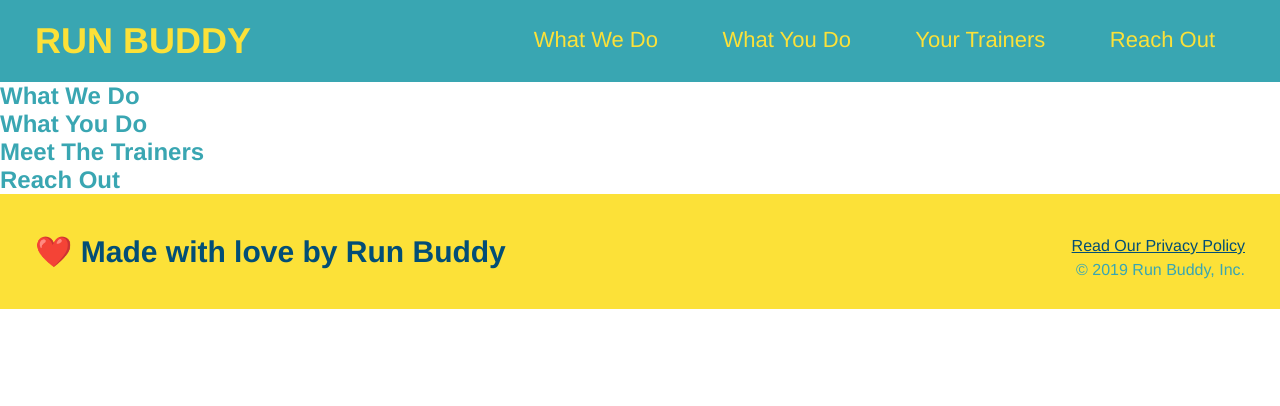
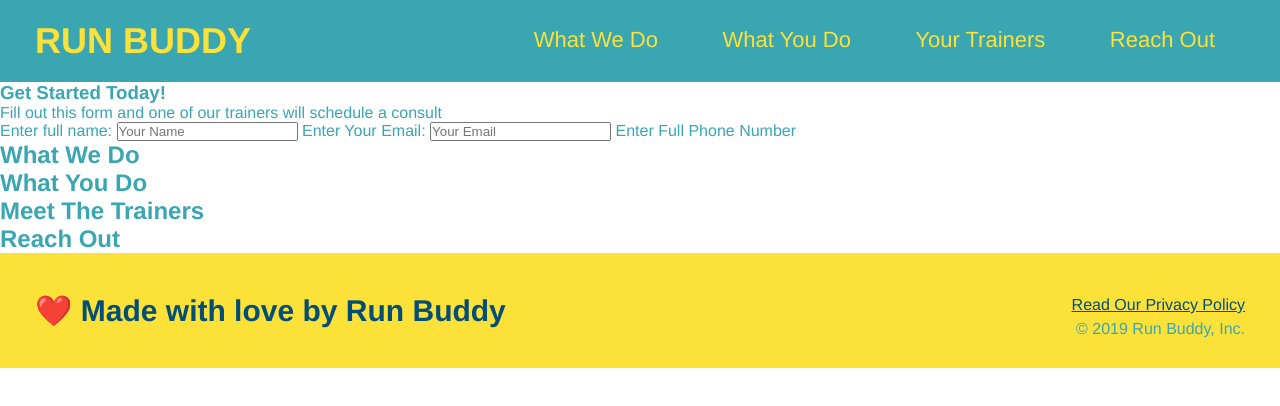
Before and after one commit to LilCalc/run-buddy, a plain HTML site: page index.html in a window 1280 px wide. Drawn offline with Linux system fonts and the light colour scheme.

Commit message:
lesson 2 is done

```diff
--- a/index.html
+++ b/index.html
@@ -27,6 +27,19 @@
           </ul>
         </nav>
       </header>
+      <section>
+          <div>
+              <h3>Get Started Today!</h3>
+              <p>Fill out this form and one of our trainers will schedule a consult</p>
+              <form>
+                  <label for="name">Enter full name:</label>
+                  <input type="text" placeholder="Your Name" name="name" id="name" />
+                  <label for="email">Enter Your Email:</label>
+                  <input type="text" placeholder="Your Email" name="email" id="email" />
+                  <label for="phone number">Enter Full Phone Number</label>
+              </form>
+          </div>
+      </section>
       <section>
     </section>
 
```
